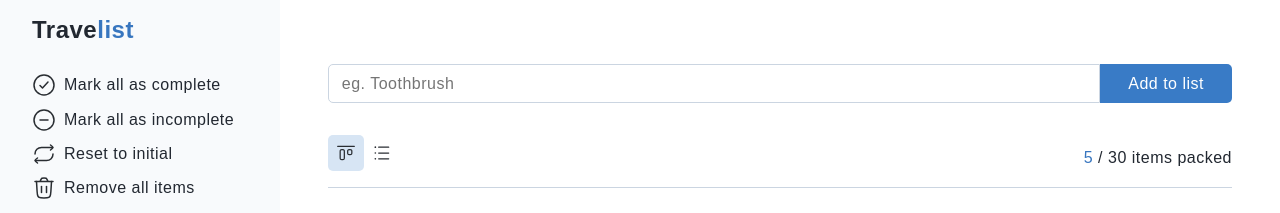
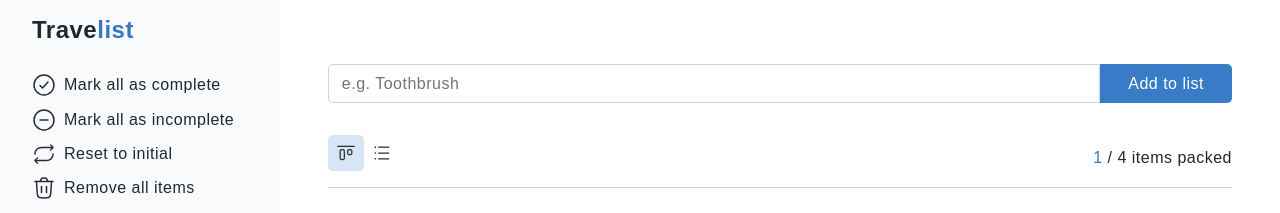
Before and after one commit to miawithcode/travelist, a React (Vite) app: page / in a window 1280 px wide. Shown: the top 213 px of the page. Built offline with nearby package versions, Linux system fonts and the light colour scheme; a web font is replaced by a local one.

Commit message:
feat: dynamic progress data

```diff
--- a/src/App.jsx
+++ b/src/App.jsx
@@ -8,35 +8,33 @@ const App = () => {
     () => JSON.parse(localStorage.getItem('items')) || initialItems
   );
 
-  const addItem = (categoryLabel, newItemLabel) => {
+  const addItem = (category, newItemLabel) => {
     const newItem = {
       id: new Date().getTime(),
       label: newItemLabel,
       isPacked: false,
     };
 
-    const isCategoryExist = items.some(
-      (item) => item.category === categoryLabel
-    );
+    const isCategoryExist = items.some((item) => item.category === category);
 
     let newItems;
 
     if (isCategoryExist) {
-      newItems = items.map((category) => {
-        if (category.category === categoryLabel) {
+      newItems = items.map((item) => {
+        if (item.category === category) {
           return {
-            ...category,
-            categoryItems: [...category.categoryItems, newItem],
+            ...item,
+            categoryItems: [...item.categoryItems, newItem],
           };
         }
 
-        return category;
+        return item;
       });
     } else {
       newItems = [
         ...items,
         {
-          categoryLabel,
+          category,
           categoryItems: [newItem],
           color: '#EEEEEE',
         },
@@ -109,6 +107,21 @@ const App = () => {
     setItems([]);
   };
 
+  const calculateTotalNumberOfItems = (items) => {
+    return items.reduce((accumulator, category) => {
+      return accumulator + category.categoryItems.length;
+    }, 0);
+  };
+
+  const calculateNumbersOfItemsPacked = (items) => {
+    return items.reduce((accumulator, category) => {
+      return (
+        accumulator +
+        category.categoryItems.filter((item) => item.isPacked).length
+      );
+    }, 0);
+  };
+
   useEffect(() => {
     localStorage.setItem('items', JSON.stringify(items));
   }, [items]);
@@ -127,6 +140,8 @@ const App = () => {
         addItem={addItem}
         deleteItem={deleteItem}
         toggleItem={toggleItem}
+        totalNumberOfItems={calculateTotalNumberOfItems(items)}
+        numbersOfItemsPacked={calculateNumbersOfItemsPacked(items)}
       />
     </>
   );
--- a/src/components/Main.jsx
+++ b/src/components/Main.jsx
@@ -5,14 +5,24 @@ import Views from './Views';
 import Progress from './Progress';
 import NewItemForm from './NewItemForm';
 
-const Main = ({ items, addItem, deleteItem, toggleItem }) => {
+const Main = ({
+  items,
+  addItem,
+  deleteItem,
+  toggleItem,
+  totalNumberOfItems,
+  numbersOfItemsPacked,
+}) => {
   return (
     <main>
       <NewItemForm addItem={addItem} />
 
       <div className="main-header">
         <Views />
-        <Progress />
+        <Progress
+          numbersOfItemsPacked={numbersOfItemsPacked}
+          totalNumberOfItems={totalNumberOfItems}
+        />
       </div>
       <Divider />
       <section className="checklists-container">
--- a/src/components/NewItemForm.jsx
+++ b/src/components/NewItemForm.jsx
@@ -34,7 +34,7 @@ const NewItemForm = ({ addItem }) => {
             ref={inputRef}
             value={item}
             onChange={handleChange}
-            placeholder="eg. Toothbrush"
+            placeholder="e.g. Toothbrush"
             autoFocus={true}
           />
           <button type="submit" className="btn-add-item">
--- a/src/components/Progress.jsx
+++ b/src/components/Progress.jsx
@@ -1,11 +1,12 @@
 // import Progressbar from './Progressbar';
 
-const Progress = () => {
+const Progress = ({ numbersOfItemsPacked, totalNumberOfItems }) => {
   return (
     <div className="progress">
       {/* <Progressbar /> */}
       <p>
-        <span className="emphasis-color">5</span> / 30 items packed
+        <span className="emphasis-color">{numbersOfItemsPacked}</span> /{' '}
+        {totalNumberOfItems} items packed
       </p>
     </div>
   );
--- a/src/index.css
+++ b/src/index.css
@@ -348,7 +348,9 @@ label > input:checked::before {
 }
 
 .empty-state {
-  width: var(--checklist-width);
+  min-width: var(--checklist-width);
+  height: 2.625rem;
+  /* padding: 0.5rem 0; */
   display: flex;
   flex-direction: column;
   justify-content: center;
```
Also changed, not shown: 1 other file (tests, documents, lock files or other folders).
